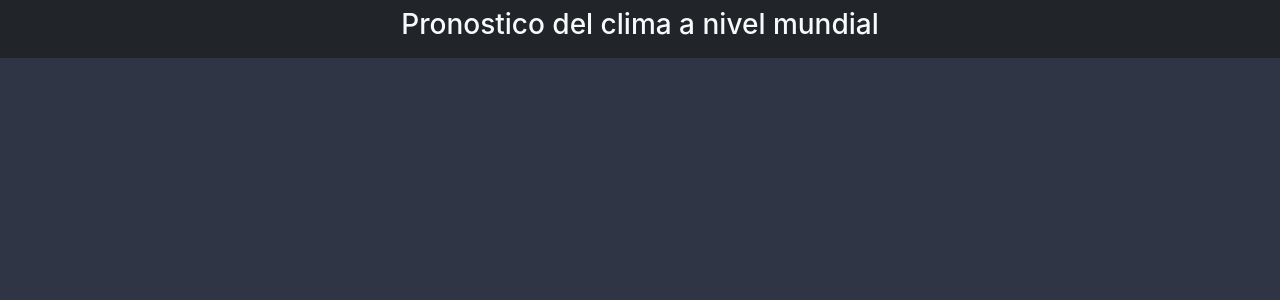
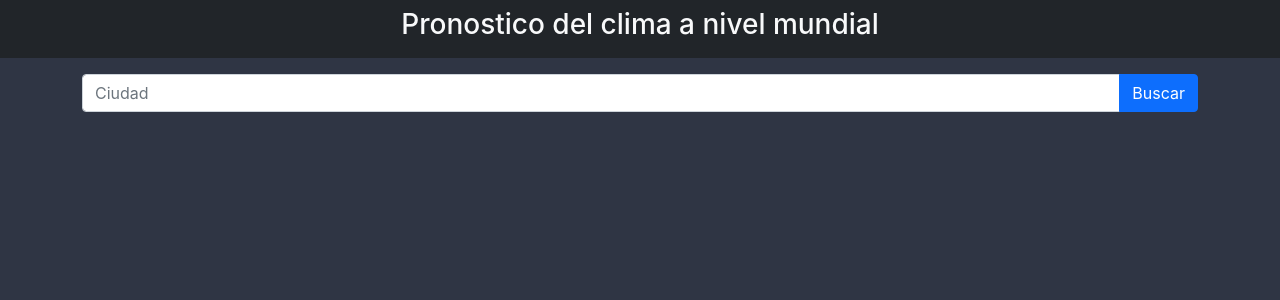
Before and after one commit to patriciorearte/FinalCiu, a React (Create React App) app: page / in a window 1280 px wide. Shown: the top 300 px of the page. Built offline with nearby package versions, Linux system fonts and the light colour scheme.

Commit message:
input de busqueda terminado

```diff
--- a/src/App.js
+++ b/src/App.js
@@ -1,10 +1,12 @@
 
 import './css/App.css';
 import NavBar from './componentes/NavBar';
+import Formulario from './componentes/Formulario';
 function App() {
   return (
     <div className="App">
       <NavBar></NavBar>
+      <Formulario></Formulario>
     </div>
   );
 }
--- a/src/componentes/Formulario.jsx
+++ b/src/componentes/Formulario.jsx
@@ -1,9 +1,20 @@
 import React,{useState} from 'react'
 const Formulario = () => {
     const[ciudad,setCiudad]=useState("") // aca se guarda la ciudad buscada
+    const onSubmit =(e)=>{
+        e.preventDefault();
+        console.log(ciudad);
+    }
+    return (
+            <div className='container'>
+                <form onSubmit={onSubmit}>
+                    <div className='input-group mt-3 mx-auto' >
+                        <input type="text" className='form-control' placeholder='Ciudad' onChange={(e)=>setCiudad(e.target.value)} />
+                        <button className='btn btn-primary input-group-text' type='submit'>Buscar</button>
+                    </div>
+                </form>
 
-    return (
-            <h1>hola</h1>
+            </div>
      );
 }
 
```
